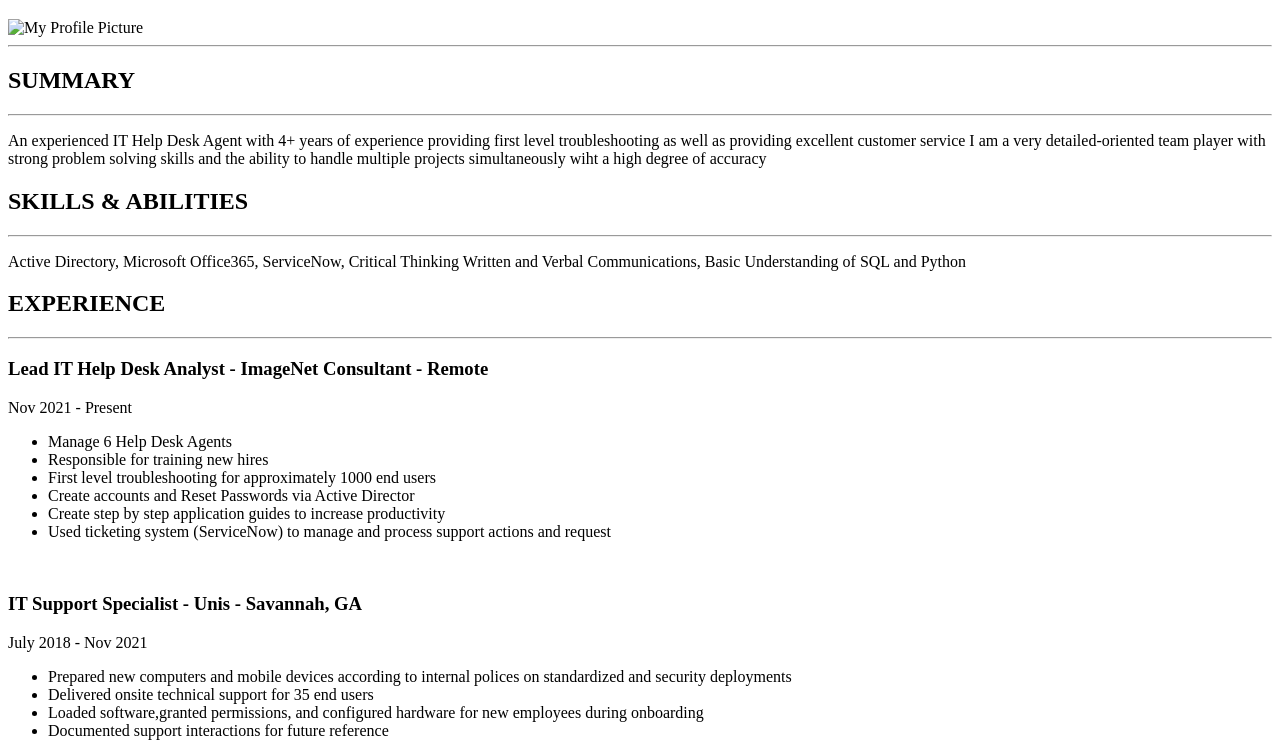
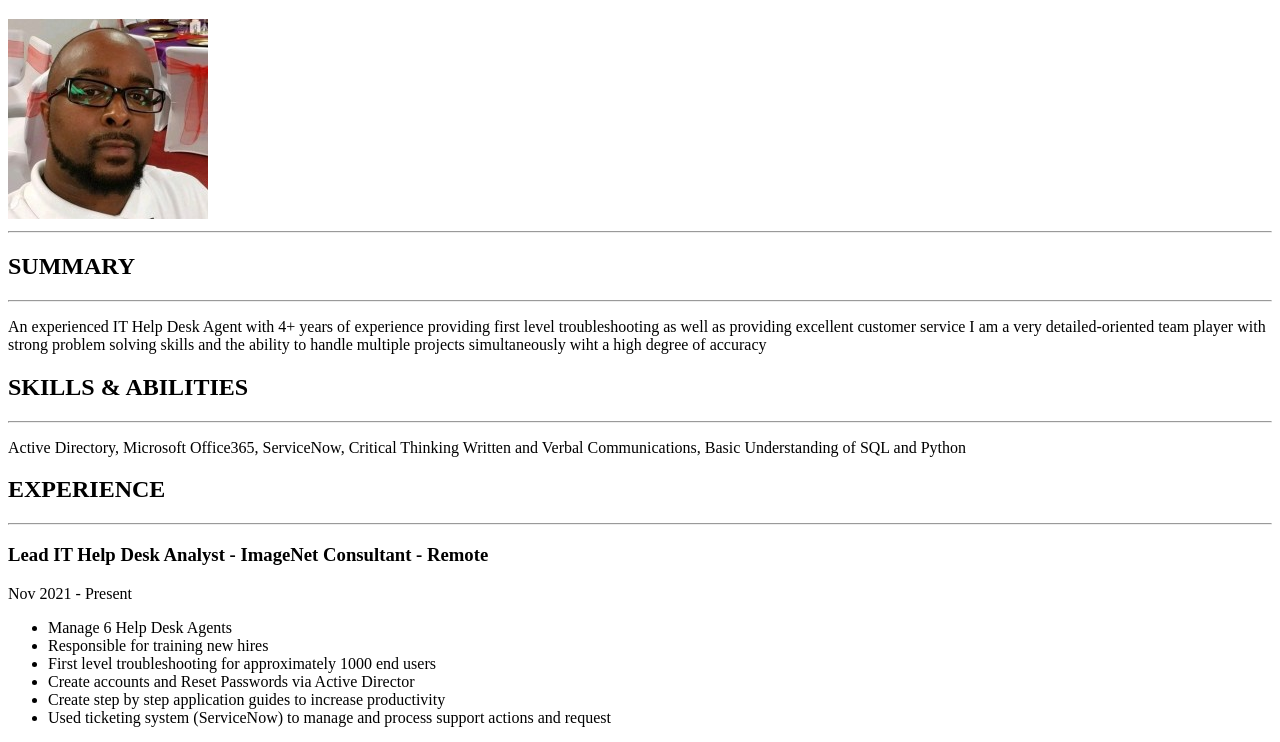
Before and after one commit to abetton671/html-Resume, a plain HTML site: page index.html in a window 1280 px wide. Shown: the part 87-829 px from the top of the page. Drawn offline with Linux system fonts and the light colour scheme; the site is published under a folder, as on GitHub Pages, so addresses that start at the root find nothing.

Commit message:
Update index.html

```diff
--- a/index.html
+++ b/index.html
@@ -7,7 +7,7 @@
 <br/>
 <body>
     <h1>Antonio's Resume</h1>
-<img src="/images/1713265430244.jpg" alt="My Profile Picture" />
+<img src="./images/1713265430244.jpg" alt="My Profile Picture" />
 <br/>
 <hr/>
 <h2>SUMMARY</h2>
```
